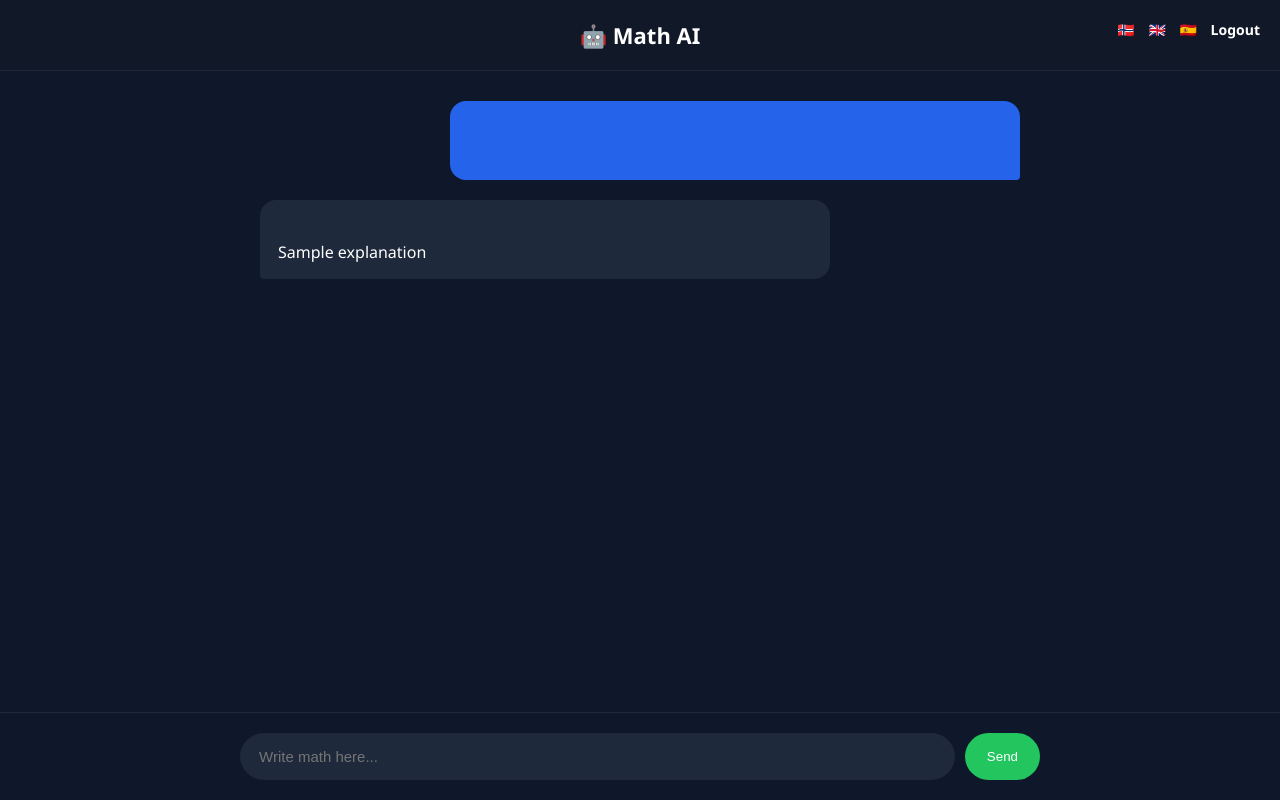
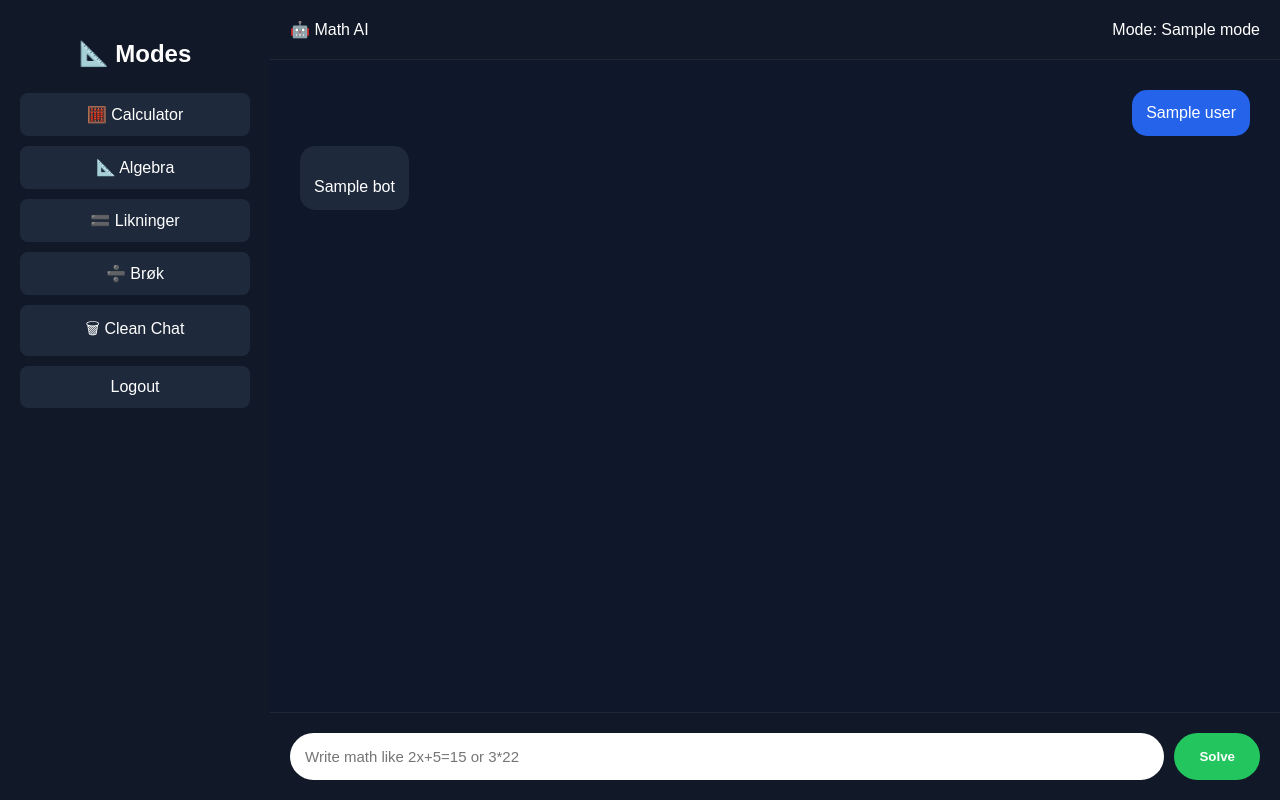
Before and after one commit to sofeanalrifai1-bit/math-ai, a Flask app: template templates/index.html in a window 1280 px wide. Run offline with Flask 3, Linux system fonts and the light colour scheme; the template is opened without the code that fills it: most values are stand-ins (such as "Sample title", 1, 10 or a date in 2020).

Commit message:
Add files via upload

```diff
--- a/templates/index.html
+++ b/templates/index.html
@@ -4,178 +4,189 @@
 <title>Math AI</title>
 
 <style>
-        * {
-            box-sizing: border-box;
+body {
+    margin:0;
+    font-family:Arial, sans-serif;
+    background:#0f172a;
+    color:white;
+    display:flex;
+    height:100vh;
 }
 
-        body {
-            margin: 0;
-            font-family: "Segoe UI", Arial, sans-serif;
-            background-color: #0f172a;
-            color: white;
-            display: flex;
-            flex-direction: column;
-            height: 100vh;
+/* SIDEBAR */
+
+.sidebar {
+    width:230px;
+    background:#111827;
+    padding:20px;
+    display:flex;
+    flex-direction:column;
 }
 
-        header {
-            padding: 20px;
-            text-align: center;
-            font-size: 22px;
-            font-weight: 600;
-            background-color: #111827;
-            border-bottom: 1px solid #1f2937;
-            position: relative;
+.sidebar h2 {
+    margin-bottom:25px;
+    text-align:center;
 }
 
-        .top-right {
-            position: absolute;
-            top: 20px;
-            right: 20px;
-            font-size: 14px;
+.sidebar a {
+    padding:12px;
+    margin-bottom:10px;
+    background:#1e293b;
+    color:white;
+    text-decoration:none;
+    border-radius:8px;
+    text-align:center;
+    transition:0.2s;
 }
 
-        .top-right a {
-            color: white;
-            text-decoration: none;
-            margin-left: 10px;
+.sidebar a:hover {
+    background:#2563eb;
 }
 
-        .top-right a:hover {
-            color: #22c55e;
+.clear-btn {
+    background:#f59e0b;
 }
 
-        .logout {
-            color: #ef4444;
+.logout-btn {
+    background:#ef4444;
 }
 
-        .chat-container {
-            flex: 1;
-            overflow-y: auto;
-            padding: 30px 20px 160px 20px;
-            max-width: 800px;
-            margin: 0 auto;
-            width: 100%;
+/* MAIN AREA */
+
+.main {
+    flex:1;
+    display:flex;
+    flex-direction:column;
 }
 
-        .message {
-            margin-bottom: 20px;
-            line-height: 1.6;
-            font-size: 16px;
-            max-width: 75%;
-            padding: 14px 18px;
-            border-radius: 16px;
-            animation: fadeIn 0.2s ease-in-out;
-            white-space: pre-line;
+/* HEADER */
+
+.header {
+    padding:20px;
+    background:#111827;
+    display:flex;
+    justify-content:space-between;
+    align-items:center;
+    border-bottom:1px solid #1f2937;
 }
 
-        .user {
-            background-color: #2563eb;
-            margin-left: auto;
-            border-bottom-right-radius: 4px;
+/* CHAT AREA */
+
+.chat {
+    flex:1;
+    padding:30px;
+    overflow-y:auto;
+    display:flex;
+    flex-direction:column;
 }
 
-        .bot {
-            background-color: #1e293b;
-            margin-right: auto;
-            border-bottom-left-radius: 4px;
+/* MESSAGES */
+
+.user-box {
+    align-self:flex-end;
+    background:#2563eb;
+    padding:14px;
+    border-radius:15px;
+    margin-bottom:10px;
+    max-width:70%;
+    word-wrap:break-word;
 }
 
-        @keyframes fadeIn {
-            from { opacity: 0; transform: translateY(5px); }
-            to { opacity: 1; transform: translateY(0); }
+.bot-box {
+    align-self:flex-start;
+    background:#1e293b;
+    padding:14px;
+    border-radius:15px;
+    margin-bottom:20px;
+    max-width:70%;
+    white-space:pre-line;
+    word-wrap:break-word;
 }
 
-        .input-wrapper {
-            position: fixed;
-            bottom: 0;
-            width: 100%;
-            background: #0f172a;
-            padding: 20px;
-            border-top: 1px solid #1f2937;
-        }
+/* INPUT AREA */
 
-        .input-box {
-            max-width: 800px;
-            margin: 0 auto;
-            display: flex;
-            gap: 10px;
+form {
+    display:flex;
+    padding:20px;
+    background:#111827;
+    border-top:1px solid #1f2937;
 }
 
 input {
-            flex: 1;
-            padding: 14px 18px;
-            border-radius: 25px;
-            border: 1px solid #1f2937;
-            background-color: #1e293b;
-            color: white;
-            font-size: 15px;
-        }
-
-        input:focus {
-            outline: none;
-            border-color: #2563eb;
+    flex:1;
+    padding:15px;
+    border-radius:25px;
+    border:none;
+    outline:none;
+    font-size:15px;
 }
 
 button {
-            padding: 12px 22px;
-            border-radius: 25px;
-            border: none;
-            background-color: #22c55e;
-            color: white;
-            font-weight: 500;
-            cursor: pointer;
+    padding:15px 25px;
+    margin-left:10px;
+    border:none;
+    border-radius:25px;
+    background:#22c55e;
+    color:white;
+    cursor:pointer;
+    font-weight:bold;
 }
 
 button:hover {
-            opacity: 0.9;
-        }
-
-        .explanation-box {
-            background-color: #1e293b;
-            padding: 15px;
-            border-radius: 10px;
-            margin-top: 15px;
+    opacity:0.9;
 }
 </style>
 </head>
 
 <body>
 
-<header>
-    🤖 Math AI
+<!-- SIDEBAR -->
 
-    <div class="top-right">
-        <a href="/set_language/no">🇳🇴</a>
-        <a href="/set_language/en">🇬🇧</a>
-        <a href="/set_language/es">🇪🇸</a>
-        <a href="/logout" class="logout">Logout</a>
-    </div>
-</header>
+<div class="sidebar">
+    <h2>📐 Modes</h2>
 
-<div class="chat-container">
+    <a href="/set_mode/calculator">🧮 Calculator</a>
+    <a href="/set_mode/algebra">📐 Algebra</a>
+    <a href="/set_mode/likninger">🟰 Likninger</a>
+    <a href="/set_mode/brok">➗ Brøk</a>
 
-    {% if explanation %}
-        <div class="message user">
-            {{ request.form.expression }}
+    <a href="/clear_chat" class="clear-btn">🗑 Clean Chat</a>
+
+    <a href="/logout" class="logout-btn">Logout</a>
 </div>
 
-        <div class="message bot">
-            {{ explanation }}
+<!-- MAIN -->
+
+<div class="main">
+
+    <div class="header">
+        <div>🤖 Math AI</div>
+        <div>Mode: {{ mode }}</div>
     </div>
-    {% endif %}
+
+    <div class="chat" id="chat">
+
+        {% for message in chat %}
+            <div class="user-box">
+                {{ message.user }}
+            </div>
+
+            <div class="bot-box">
+                {{ message.bot }}
+            </div>
+        {% endfor %}
 
     </div>
 
-<form method="POST" class="input-wrapper">
-    <div class="input-box">
-        <input type="text" name="expression" placeholder="Write math here..." required>
-        <button type="submit">Send</button>
-    </div>
+    <form method="POST">
+        <input name="expression" placeholder="Write math like 2x+5=15 or 3*22" required>
+        <button type="submit">Solve</button>
     </form>
 
+</div>
+
 <script>
-    const chat = document.querySelector(".chat-container");
+    const chat = document.getElementById("chat");
     chat.scrollTop = chat.scrollHeight;
 </script>
 
```
Also changed, not shown: templates/login.html (+66 -19 lines). Lines whose indentation alone changed are shown as unchanged.
